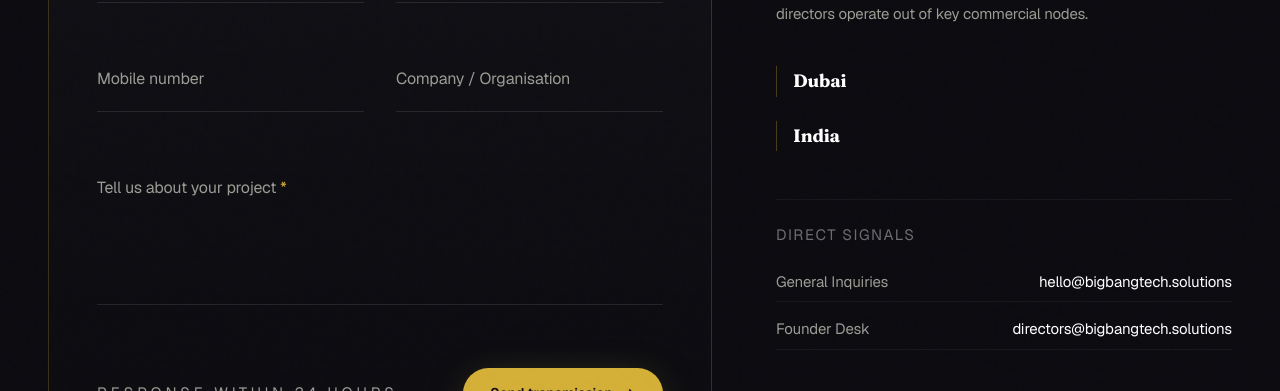
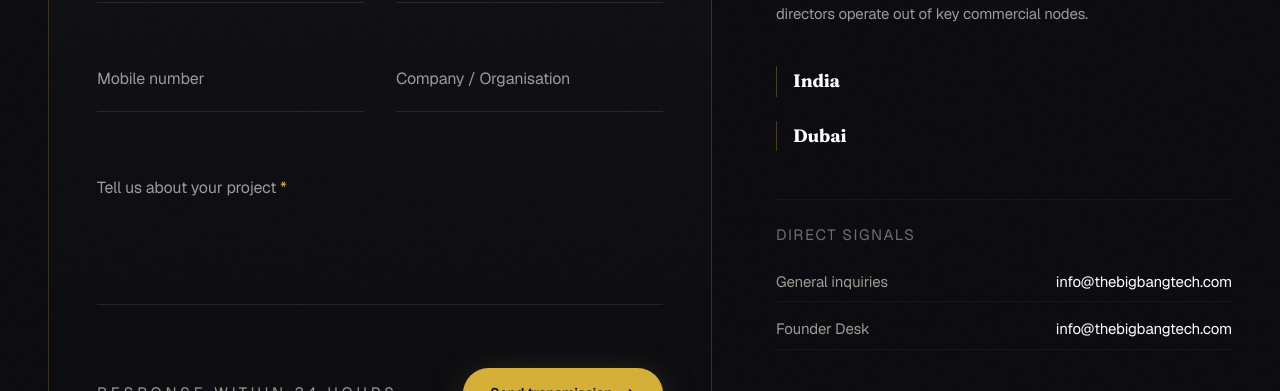
Before and after one commit to MohanPrasathSece/big-bang-launchpad, a React (Vite) app: page /contact in a window 1280 px wide. Shown: the part 819-1210 px from the top of the page. Built offline with nearby package versions, Linux system fonts and the light colour scheme.

Commit message:
Use info@thebigbangtech.com everywhere

```diff
--- a/src/ContactPage.tsx
+++ b/src/ContactPage.tsx
@@ -351,8 +351,8 @@ export default function ContactPage() {
 
             <div className="space-y-6 pt-4">
               {[
-                { city: "Dubai" },
-                { city: "India" }
+                { city: "India" },
+                { city: "Dubai" }
               ].map((loc) => (
                 <div key={loc.city} className="flex gap-4 items-start border-l border-[color:var(--gold)]/30 pl-4 py-1">
                   <div>
@@ -368,15 +368,15 @@ export default function ContactPage() {
             <div className="text-[15px] uppercase tracking-widest text-white/40">Direct Signals</div>
             <div className="space-y-2 text-[15px]">
               <div className="flex justify-between py-2 border-b border-white/5">
-                <span className="text-[color:var(--muted-foreground)]">General Inquiries</span>
-                <a href="mailto:hello@bigbangtech.solutions" className="text-white hover:text-[color:var(--gold)] transition">
-                  hello@bigbangtech.solutions
+                <span className="text-[color:var(--muted-foreground)]">General inquiries</span>
+                <a href="mailto:info@thebigbangtech.com" className="text-white hover:text-[color:var(--gold)] transition">
+                  info@thebigbangtech.com
                 </a>
               </div>
               <div className="flex justify-between py-2 border-b border-white/5">
                 <span className="text-[color:var(--muted-foreground)]">Founder Desk</span>
-                <a href="mailto:directors@bigbangtech.solutions" className="text-white hover:text-[color:var(--gold)] transition">
-                  directors@bigbangtech.solutions
+                <a href="mailto:info@thebigbangtech.com" className="text-white hover:text-[color:var(--gold)] transition">
+                  info@thebigbangtech.com
                 </a>
               </div>
             </div>
```
